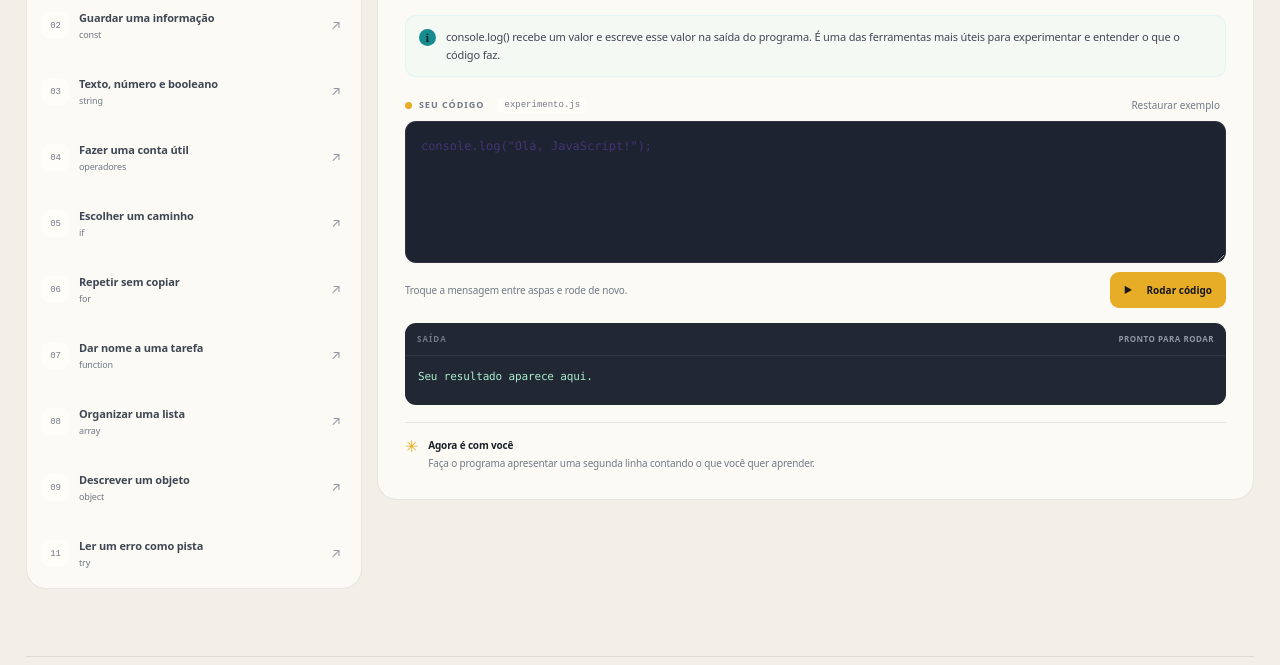
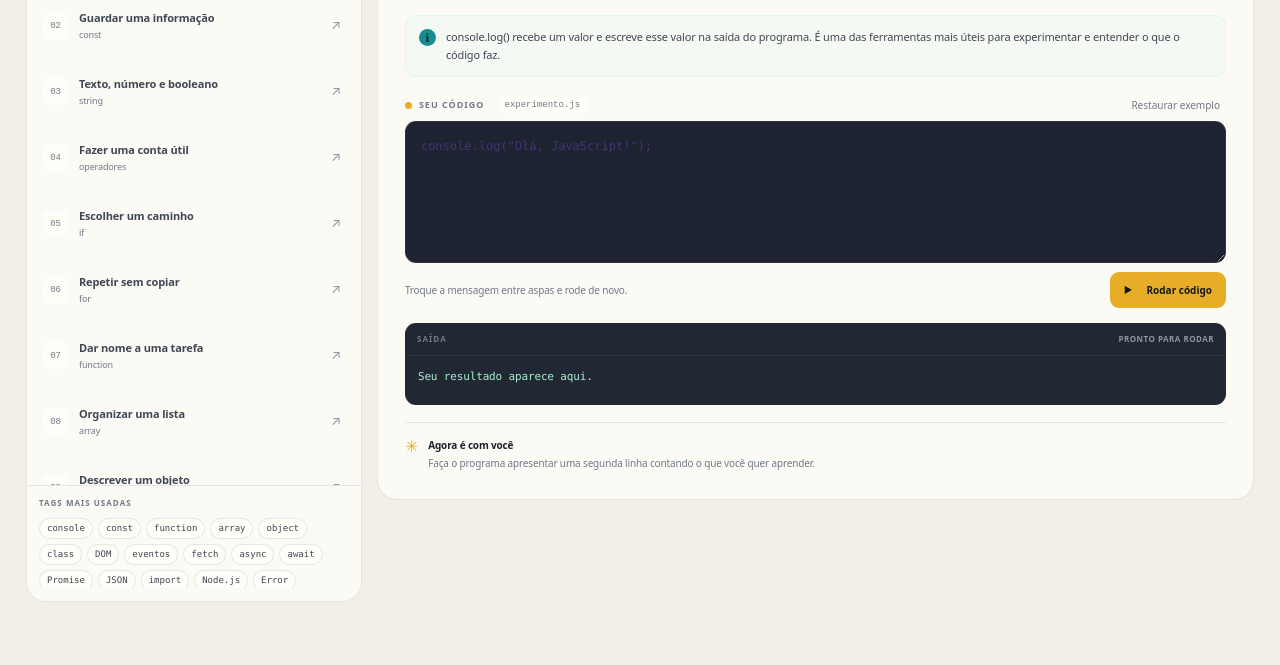
Before and after one commit to gabrielaraujo-eng/JavaScript-Visualmente, a plain HTML site: page index.html in a window 1280 px wide. Shown: the part 1304-1969 px from the top of the page. Drawn offline with Linux system fonts and the light colour scheme.

Commit message:
feat: adicionar tags populares ao catalogo

```diff
--- a/index.html
+++ b/index.html
@@ -26,9 +26,9 @@
   <title>JavaScript Visualmente — aprenda na prática</title>
   <link rel="icon" type="image/svg+xml" href="public/assets/favicon.svg">
   <link rel="manifest" href="site.webmanifest">
-  <link rel="stylesheet" href="public/style.css?v=20261120-mobile-menu">
+  <link rel="stylesheet" href="public/style.css?v=20261120-popular-tags">
   <script type="application/ld+json">{"@context":"https://schema.org","@type":"LearningResource","name":"JavaScript Visualmente","description":"Laboratório interativo em português para aprender JavaScript praticando.","url":"https://gabrielaraujo-eng.github.io/JavaScript-Visualmente/","inLanguage":"pt-BR","learningResourceType":"interactive tutorial","educationalLevel":"beginner","isAccessibleForFree":true,"author":{"@type":"Person","name":"Gabriel Araújo"},"about":["JavaScript","programação","desenvolvimento web","backend"]}</script>
-  <script src="public/script.js?v=20261120-mobile-menu" defer></script>
+  <script src="public/script.js?v=20261120-popular-tags" defer></script>
 </head>
 <body>
   <a class="skip-link" href="#conteudo">Pular para o conteúdo</a>
@@ -109,6 +109,10 @@
               </a>
               <p class="list-note">Cada item tem código, explicação e um convite para experimentar.</p>
             </div>
+            <section class="popular-tags" aria-labelledby="popular-tags-title">
+              <h2 id="popular-tags-title">TAGS MAIS USADAS</h2>
+              <div class="popular-tags-list" id="popular-tags-list"></div>
+            </section>
           </aside>
 
           <article class="lab-panel" id="laboratorio" aria-labelledby="lesson-title">
--- a/public/script.js
+++ b/public/script.js
@@ -12,6 +12,7 @@
   let category = 'all';
   let completed = readJson(storage.progress, []);
   let collapsedGroups = readJson(storage.groups, {});
+  const popularTags = ['console', 'const', 'function', 'array', 'object', 'class', 'DOM', 'eventos', 'fetch', 'async', 'await', 'Promise', 'JSON', 'import', 'Node.js', 'Error'];
 
   function readJson(key, fallback) {
     try { return JSON.parse(localStorage.getItem(key)) ?? fallback; } catch { return fallback; }
@@ -58,6 +59,24 @@
     return lessons.filter((lesson) => {
       const text = norm([lesson.title, lesson.categoryLabel, lesson.description, ...(lesson.keywords || [])].join(' '));
       return (category === 'all' || lesson.category === category) && (!query || text.includes(query));
+    });
+  }
+  function renderPopularTags() {
+    const container = $('#popular-tags-list');
+    if (!container) return;
+    container.innerHTML = '';
+    popularTags.forEach((tag) => {
+      const button = document.createElement('button');
+      button.className = 'popular-tag';
+      button.type = 'button';
+      button.textContent = tag;
+      button.addEventListener('click', () => {
+        category = 'all';
+        if (searchInput) searchInput.value = tag;
+        document.querySelectorAll('[data-category]').forEach((item) => { const selected = item.dataset.category === 'all'; item.classList.toggle('is-selected', selected); item.setAttribute('aria-pressed', String(selected)); });
+        renderList();
+      });
+      container.append(button);
     });
   }
   function renderList() {
@@ -170,6 +189,7 @@
   function setup() {
     initTheme();
     setCatalogCollapsed(readJson(storage.catalog, false));
+    renderPopularTags();
     $('#catalog-toggle')?.addEventListener('click', () => setCatalogCollapsed(!$('.lesson-sidebar')?.classList.contains('is-collapsed'), true));
     $('#menu-toggle')?.addEventListener('click', () => {
       if (window.innerWidth > 720) { $('#catalogo')?.scrollIntoView({ behavior: 'smooth', block: 'start' }); return; }
--- a/public/style.css
+++ b/public/style.css
@@ -168,7 +168,7 @@ button { color: inherit; }
 .filter-chip.is-selected { color: #1e1c19; border-color: var(--amber); background: var(--amber); }
 .lesson-layout { display: grid; grid-template-columns: minmax(250px, .36fr) minmax(0, .94fr); align-items: start; gap: 15px; }
 .lesson-sidebar, .lab-panel { border: 1px solid var(--line); border-radius: var(--radius-lg); background: var(--panel); }
-.lesson-sidebar { position: sticky; top: 16px; max-height: calc(100vh - 32px); overflow: hidden; }
+.lesson-sidebar { position: sticky; top: 16px; max-height: calc(100vh - 32px); display: flex; flex-direction: column; overflow: hidden; }
 .sidebar-heading { min-height: 53px; display: flex; align-items: center; justify-content: space-between; gap: 10px; padding: 0 15px; border-bottom: 1px solid var(--line); color: var(--muted); font-size: 9px; font-weight: 850; letter-spacing: .13em; }
 .sidebar-heading-actions { display: inline-flex; align-items: center; gap: 7px; }
 .lesson-total { padding: 3px 8px; border-radius: 999px; color: var(--ink-soft); background: var(--panel-raised); letter-spacing: 0; }
@@ -176,12 +176,13 @@ button { color: inherit; }
 .catalog-toggle:hover { color: var(--ink); border-color: var(--line-strong); }
 .lesson-sidebar.is-collapsed { width: 56px; max-height: none; }
 .lesson-sidebar.is-collapsed .lesson-list { display: none; }
+.lesson-sidebar.is-collapsed .popular-tags { display: none; }
 .lesson-sidebar.is-collapsed .lesson-total { display: none; }
 .lesson-sidebar.is-collapsed .sidebar-heading { justify-content: center; padding-inline: 8px; }
 .lesson-sidebar.is-collapsed .sidebar-heading > span:first-child { display: none; }
 .lesson-sidebar.is-collapsed .catalog-toggle { transform: rotate(180deg); }
 .lesson-layout.is-sidebar-collapsed { grid-template-columns: 52px minmax(0, 1fr); }
-.lesson-list { display: grid; gap: 10px; max-height: calc(100vh - 100px); overflow-y: auto; overscroll-behavior: contain; padding: 8px 6px 10px; scrollbar-color: var(--line-strong) transparent; }
+.lesson-list { display: grid; flex: 1; min-height: 0; gap: 10px; max-height: calc(100vh - 185px); overflow-y: auto; overscroll-behavior: contain; padding: 8px 6px 10px; scrollbar-color: var(--line-strong) transparent; }
 .lesson-group { display: grid; gap: 3px; }
 .lesson-group-heading { position: sticky; top: 0; z-index: 1; display: flex; align-items: center; justify-content: space-between; gap: 8px; min-height: 29px; padding: 3px 8px; color: var(--muted); background: var(--panel); font-size: 8px; font-weight: 850; letter-spacing: .1em; text-transform: uppercase; }
 .lesson-group-heading b { min-width: 20px; padding: 2px 5px; border-radius: 99px; color: var(--ink-soft); background: var(--panel-raised); font-size: 8px; text-align: center; letter-spacing: 0; }
@@ -202,6 +203,11 @@ button { color: inherit; }
 .lesson-arrow { color: var(--muted-dark); font-size: 13px; }
 .lesson-card.is-active .lesson-arrow { color: var(--amber); }
 .list-note { margin: 9px 10px 8px; color: var(--muted); font-size: 10px; line-height: 1.55; }
+.popular-tags { flex: 0 0 auto; padding: 11px 12px 13px; border-top: 1px solid var(--line); background: var(--panel); }
+.popular-tags h2 { margin: 0 0 8px; color: var(--muted); font-size: 8px; font-weight: 850; letter-spacing: .13em; }
+.popular-tags-list { display: flex; flex-wrap: wrap; gap: 5px; max-height: 70px; overflow: hidden; }
+.popular-tag { padding: 4px 7px; border: 1px solid var(--line); border-radius: 999px; color: var(--ink-soft); background: var(--panel-raised); font: 9px/1.2 ui-monospace, SFMono-Regular, Menlo, monospace; cursor: pointer; transition: .15s ease; }
+.popular-tag:hover, .popular-tag:focus-visible { border-color: var(--amber); color: var(--ink); background: rgba(255,209,93,.1); }
 
 .lab-panel { min-width: 0; padding: clamp(17px, 2.5vw, 27px); }
 .lab-topline { display: flex; flex-wrap: wrap; align-items: center; justify-content: space-between; gap: 9px; }
@@ -284,7 +290,7 @@ button { color: inherit; }
   body.mobile-menu-open { overflow: hidden; }
   .lesson-sidebar { position: fixed; z-index: 40; inset: 0 auto 0 0; width: min(310px, calc(100vw - 28px)); max-height: none; overflow: hidden; border-radius: 0 18px 18px 0; box-shadow: 18px 0 45px rgba(0,0,0,.25); transform: translateX(-110%); transition: transform .22s ease; }
   body.mobile-menu-open .lesson-sidebar { transform: translateX(0); }
-  .lesson-list { max-height: none; overflow: visible; }
+  .lesson-list { flex: none; max-height: none; overflow: visible; }
   .lesson-list { grid-template-columns: repeat(2, minmax(0,1fr)); }
   .list-note { grid-column: 1 / -1; }
 }
```
